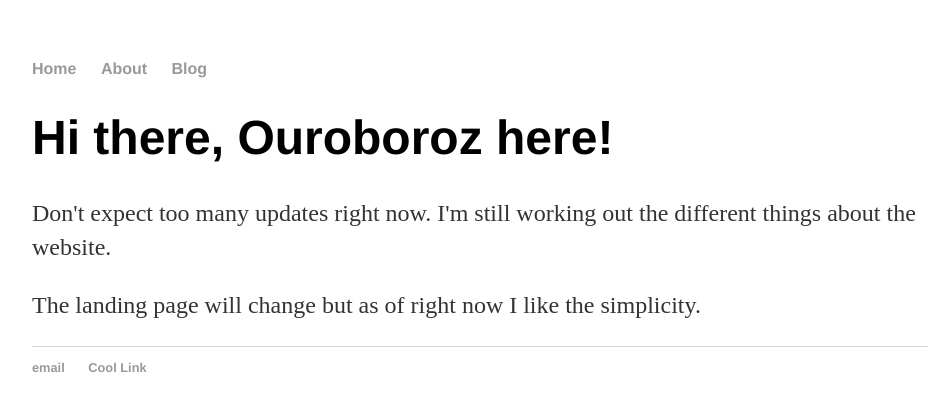
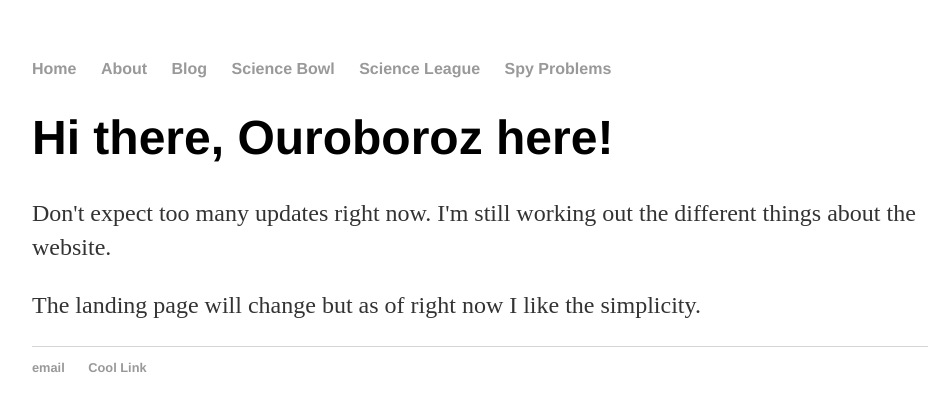
Before and after one commit to Ouroboroz/ouroboroz.github.io, a Jekyll site: the page built from index.html, in a window 1280 px wide. Shown: the top 411 px of the page, without its empty margins (160-1106 px from the left). Built offline with Jekyll 4.4.1, drawn with Linux system fonts in a browser that asks for light colours.

Commit message:
Changed Menu

```diff
--- a/_layouts/default.html
+++ b/_layouts/default.html
@@ -11,6 +11,9 @@
 	        		<li><a href="/">Home</a></li>
 		        	<li><a href="/about">About</a></li>
 	        		<li><a href="/blog">Blog</a></li>
+	        		<li><a href="/sciencebowl">Science Bowl</a></li>
+	        		<li><a href="/scienceleague">Science League</a></li>
+	        		<li><a href="/spyproblems">Spy Problems</a></li>
 	    		</ul>
 			</nav>
 			<div class="container">
```
Also changed, not shown: 2 other files.
